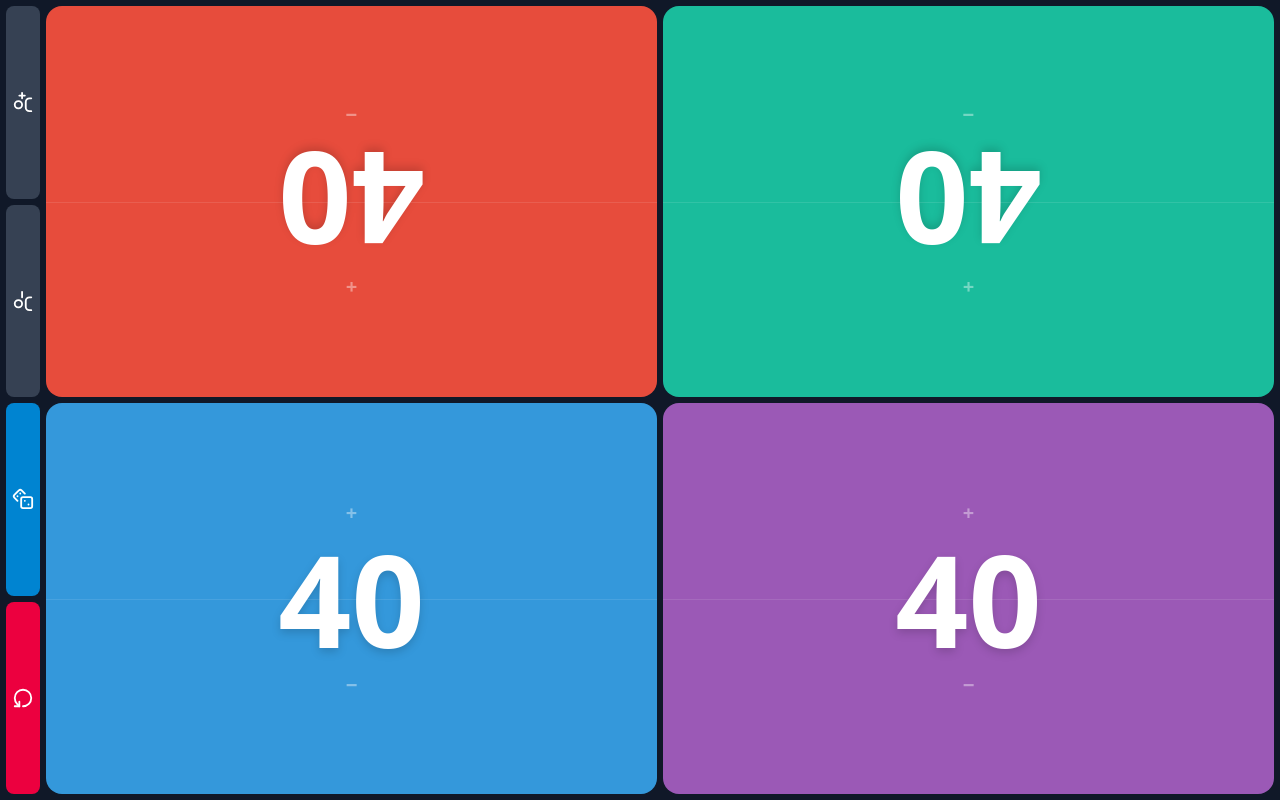
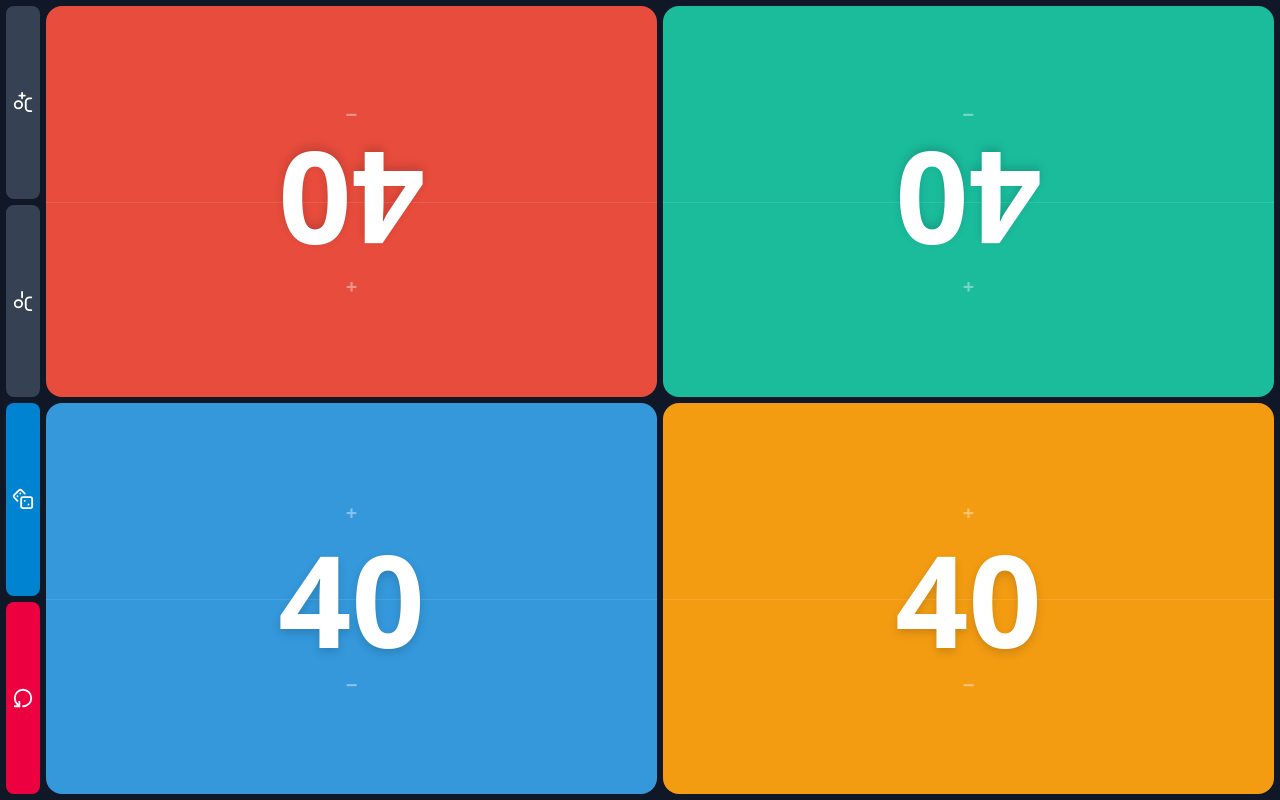
Before and after one commit to reardonj/windsurf-edh-tracker, a React (Vite) app: page / in a window 1280 px wide. Built offline with nearby package versions, Linux system fonts and the light colour scheme.

Commit message:
tweak colors again

```diff
--- a/src/index.css
+++ b/src/index.css
@@ -4,9 +4,9 @@
   --player-color-0: #e74c3c;
   --player-color-1: #1abc9c;
   --player-color-2: #3498db;
+  --player-color-3: #f39c12;
+  --player-color-4: #9b59b6;
   --player-color-5: #2ecc71;
-  --player-color-4: #f39c12;
-  --player-color-3: #9b59b6;
 }
 
 @keyframes pulse-3x {
```
